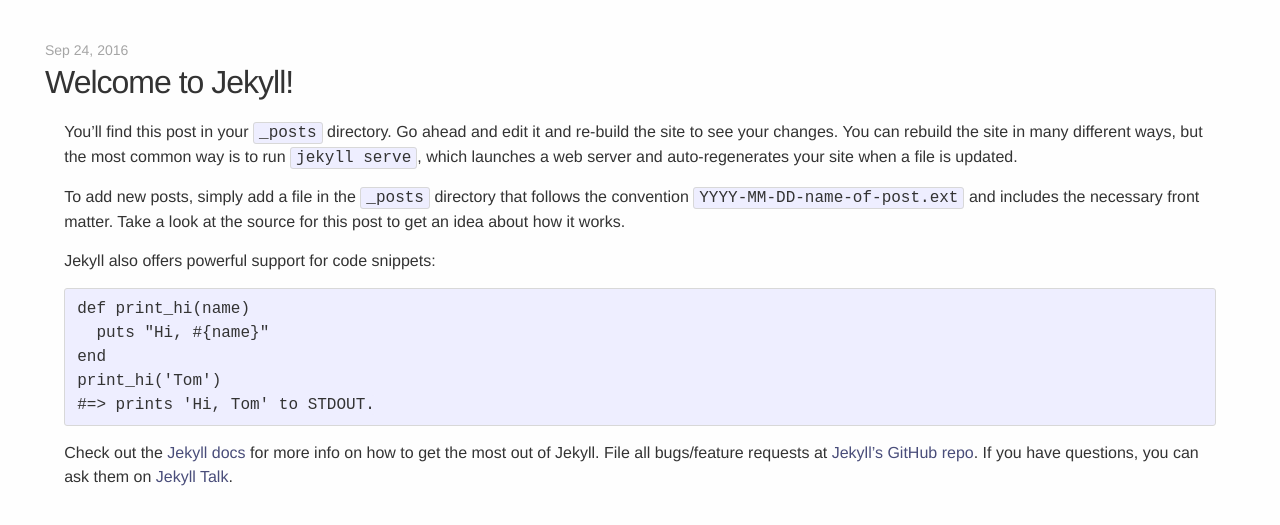
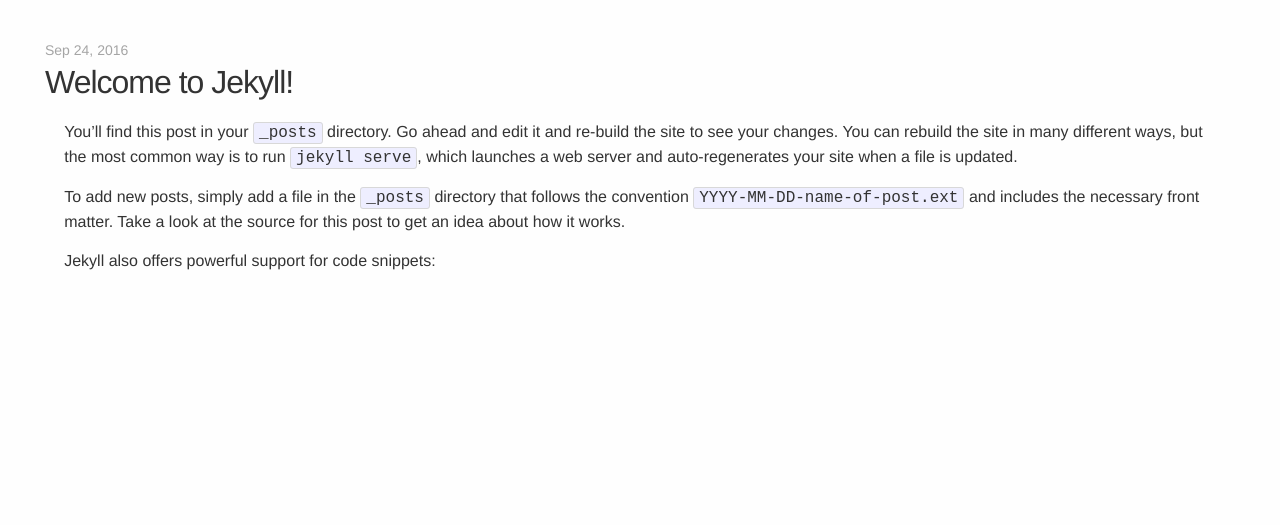
Before and after one commit to lsrdg/eliasrodrigo.com, a Jekyll site: the page built from _posts/2016-09-24-welcome-to-jekyll.md, in a window 1280 px wide. Shown: the top 525 px of the page. Built offline with Jekyll 4.4.1, drawn with Linux system fonts in a browser that asks for light colours.

Commit message:
Update 2016-09-24-welcome-to-jekyll.markdown

```diff
--- a/_posts/2016-09-24-welcome-to-jekyll.markdown
+++ b/_posts/2016-09-24-welcome-to-jekyll.md
@@ -9,17 +9,3 @@ You’ll find this post in your `_posts` directory. Go ahead and edit it and re-
 To add new posts, simply add a file in the `_posts` directory that follows the convention `YYYY-MM-DD-name-of-post.ext` and includes the necessary front matter. Take a look at the source for this post to get an idea about how it works.
 
 Jekyll also offers powerful support for code snippets:
-
-{% highlight ruby %}
-def print_hi(name)
-  puts "Hi, #{name}"
-end
-print_hi('Tom')
-#=> prints 'Hi, Tom' to STDOUT.
-{% endhighlight %}
-
-Check out the [Jekyll docs][jekyll-docs] for more info on how to get the most out of Jekyll. File all bugs/feature requests at [Jekyll’s GitHub repo][jekyll-gh]. If you have questions, you can ask them on [Jekyll Talk][jekyll-talk].
-
-[jekyll-docs]: http://jekyllrb.com/docs/home
-[jekyll-gh]:   https://github.com/jekyll/jekyll
-[jekyll-talk]: https://talk.jekyllrb.com/
```
